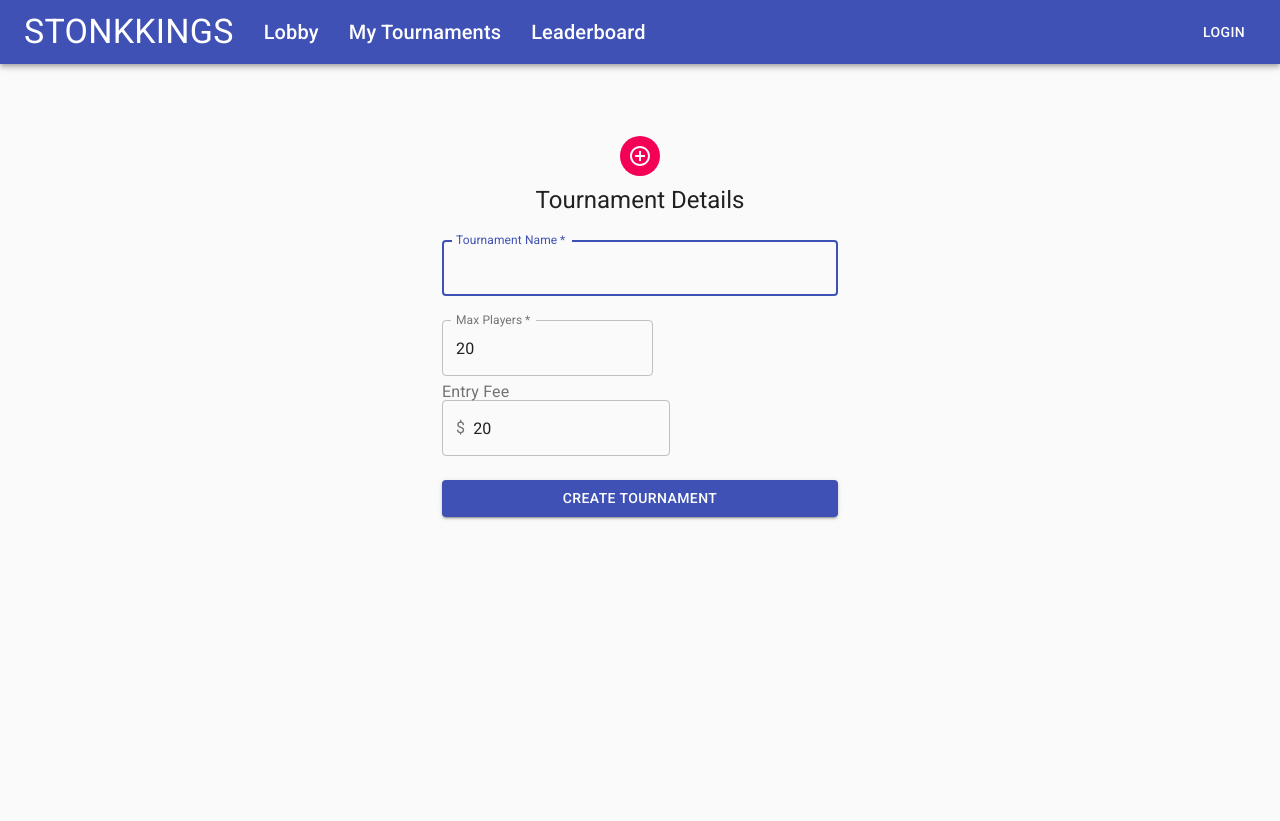
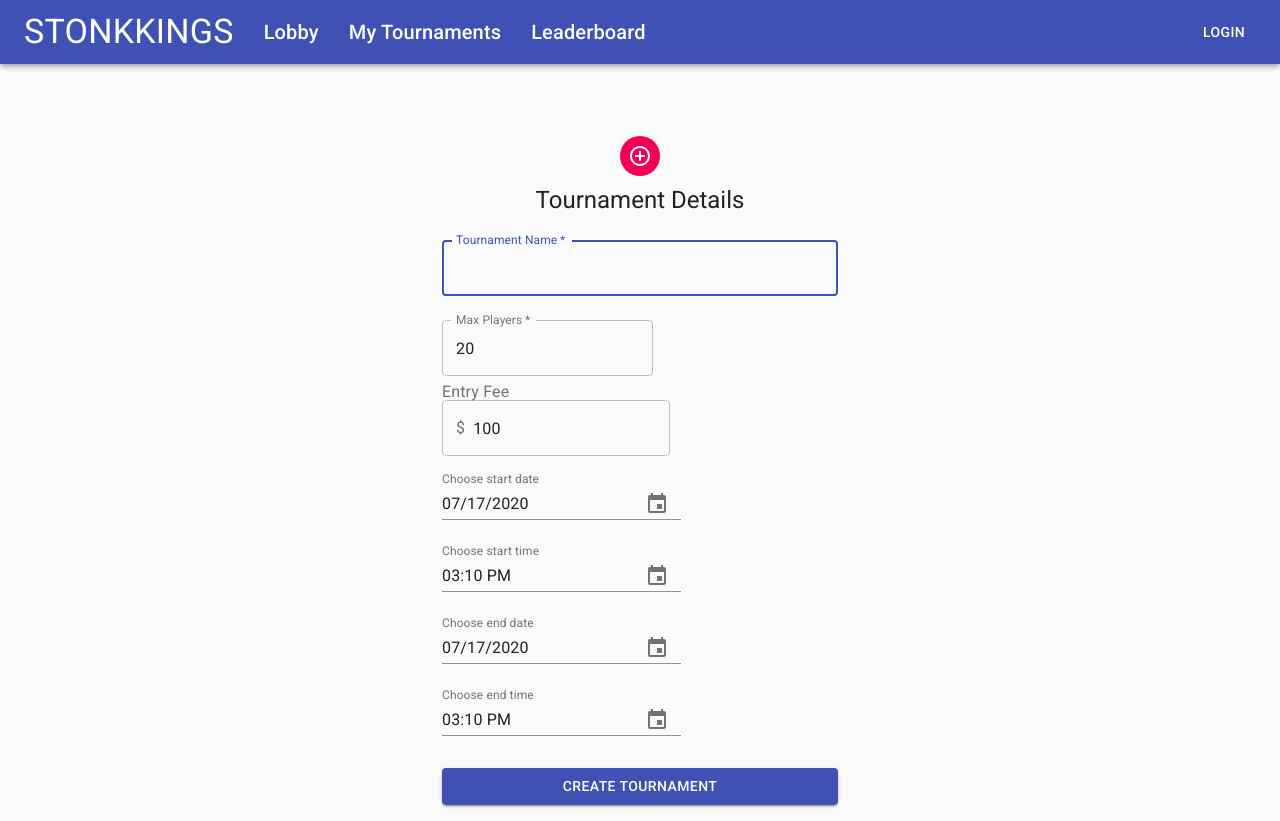
Before and after one commit to Colebuildanddevelop/StonkKings, a React (Create React App) app in the folder client/: page /create-tournament in a window 1280 px wide. Before the commit the page ends 800 px from the top, so only its background shows below. Built offline with nearby package versions, Linux system fonts and the light colour scheme.

Commit message:
create tournaments working in the front end

```diff
--- a/client/package.json
+++ b/client/package.json
@@ -3,13 +3,16 @@
   "version": "0.1.0",
   "private": true,
   "dependencies": {
+    "@date-io/date-fns": "^1.3.13",
     "@material-ui/core": "^4.11.0",
     "@material-ui/icons": "^4.9.1",
+    "@material-ui/pickers": "^3.2.10",
     "@nivo/line": "^0.62.0",
     "@reduxjs/toolkit": "^1.4.0",
     "@testing-library/jest-dom": "^4.2.4",
     "@testing-library/react": "^9.5.0",
     "@testing-library/user-event": "^7.2.1",
+    "date-fns": "^2.15.0",
     "dev-tools": "^0.1.6",
     "react": "^16.13.1",
     "react-dom": "^16.13.1",
--- a/client/src/containers/CreateTournament.js
+++ b/client/src/containers/CreateTournament.js
@@ -1,5 +1,13 @@
 import React from "react";
 import { connect } from "react-redux";
+// MATERIAL UI
+import 'date-fns';
+import DateFnsUtils from '@date-io/date-fns';
+import {
+  MuiPickersUtilsProvider,
+  KeyboardTimePicker,
+  KeyboardDatePicker,
+} from '@material-ui/pickers';
 import Typography from "@material-ui/core/Typography";
 import Avatar from '@material-ui/core/Avatar';
 import Button from '@material-ui/core/Button';
@@ -37,9 +45,88 @@ const useStyles = (theme) => ({
   },
 });
 
+const DateAndTimeSelectors = (props) => {
+
+  return (
+    <MuiPickersUtilsProvider utils={DateFnsUtils}>
+      <KeyboardDatePicker
+        margin="normal"
+        id="date-picker-dialog"
+        label={props.dateLabel}
+        format="MM/dd/yyyy"
+        value={props.dateValue}
+        onChange={(value) => props.handleChangeTime(value, `selectedDateFor${props.name}`)}
+        KeyboardButtonProps={{
+          'aria-label': 'change date',
+        }}
+      />
+      <KeyboardTimePicker
+        margin="normal"
+        id="time-picker"
+        label={props.timeLabel}
+        value={props.timeValue}
+        onChange={(value) => props.handleChangeTime(value, `selectedTimeFor${props.name}`)}
+        KeyboardButtonProps={{
+          'aria-label': 'change time',
+        }}
+      />
+    </MuiPickersUtilsProvider>
+  );
+}
+
 class CreateTournament extends React.Component {
 
+  state = {
+    tournamentName: "",
+    entryLimit: 20,
+    entryFee: 100,
+    selectedDateForStart: new Date(),
+    selectedTimeForStart: new Date(),
+    selectedDateForEnd: new Date(),
+    selectedTimeForEnd: new Date()
+  }
+
+  handleChangeTime = (value, name) => {
+    this.setState({
+      [name]: value
+    })
+  }
+
+  handleChange = (e) => {
+    this.setState({
+      [e.target.name]: e.target.value
+    })
+  }
+
+  formatTime = (dateSelected, timeSelected) => {
+    const monthNames = ["January", "February", "March", "April", "May", "June", "July", "August", "September", "October", "November", "December"];
+    return new Date(`${monthNames[dateSelected.getMonth()]} ${dateSelected.getDate()}, ${dateSelected.getFullYear()} ${timeSelected.getHours()}:${timeSelected.getMinutes()}:${timeSelected.getSeconds()}`).toString();
+  }
+
+  createTournamentFetch = (e) => {
+    e.preventDefault()
+    console.log(this.formatTime(this.state.selectedDateForStart, this.state.selectedTimeForStart))
+    fetch("http://localhost:3000/api/tournaments", {
+      method: "POST",
+      headers: {
+        "Content-type": "application/json",
+        "x-access-token": localStorage.token
+      },
+      body: JSON.stringify({
+        name: this.state.tournamentName,
+        entryFee: this.state.entryFee,
+        entryLimit: this.state.entryLimit,
+        startTime: this.formatTime(this.state.selectedDateForStart, this.state.selectedTimeForStart),
+        endTime: this.formatTime(this.state.selectedDateForEnd, this.state.selectedTimeForEnd)
+      })
+    })
+    .then(res => res.json())
+    .then(console.log)
+    .catch(console.log)
+  }
+
   render() {
+    console.log(this.state)
     const { classes } = this.props;
     return (
       <Container component="main" maxWidth="xs">
@@ -53,6 +140,8 @@ class CreateTournament extends React.Component {
           </Typography>
           <form className={classes.form} noValidate>
             <TextField
+              value={this.state.name}
+              onChange={this.handleChange}
               variant="outlined"
               margin="normal"
               required
@@ -63,27 +152,44 @@ class CreateTournament extends React.Component {
               autoFocus
             />
             <TextField
+              value={this.state.entryLimit}
+              onChange={this.handleChange}
               variant="outlined"
               type="number"
               margin="normal"
-              defaultValue="20"
               required
-
-              name=""
+              name="entryLimit"
               label="Max Players"
               id=""
             />
             <InputLabel htmlFor="outlined-adornment-amount">Entry Fee</InputLabel>
             <OutlinedInput
+              value={this.state.entryFee}
+              onChange={this.handleChange}
               type="number"
-              margin="normal"
-              defaultValue="20"
               required
               startAdornment={<InputAdornment position="start">$</InputAdornment>}
-              name=""
+              name="entryFee"
               id="outlined-adornment-amount"
             />
+            <DateAndTimeSelectors
+              name={"Start"}
+              dateLabel={"Choose start date"}
+              timeLabel={"Choose start time"}
+              dateValue={this.state.selectedDateForStart}
+              timeValue={this.state.selectedTimeForStart}
+              handleChangeTime={this.handleChangeTime}
+            />
+            <DateAndTimeSelectors
+              name={"End"}
+              dateLabel={"Choose end date"}
+              timeLabel={"Choose end time"}
+              dateValue={this.state.selectedDateForEnd}
+              timeValue={this.state.selectedTimeForEnd}
+              handleChangeTime={this.handleChangeTime}
+            />
             <Button
+              onClick={this.createTournamentFetch}
               type="submit"
               fullWidth
               variant="contained"
```
Also changed, not shown: 2 other files (tests, documents, lock files or other folders).
